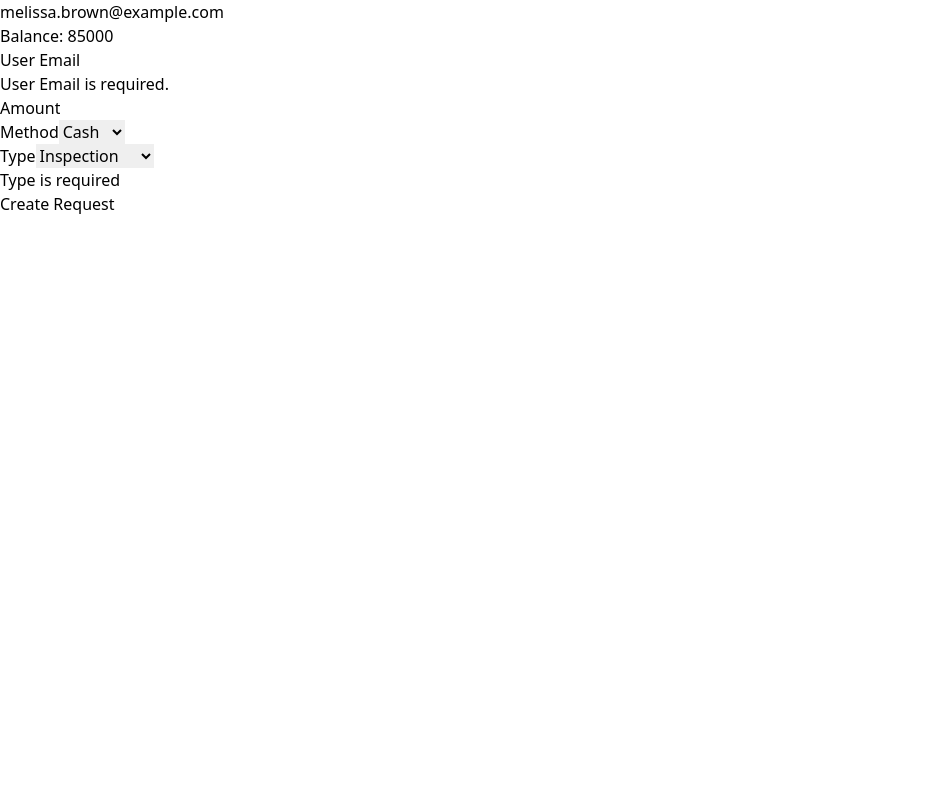
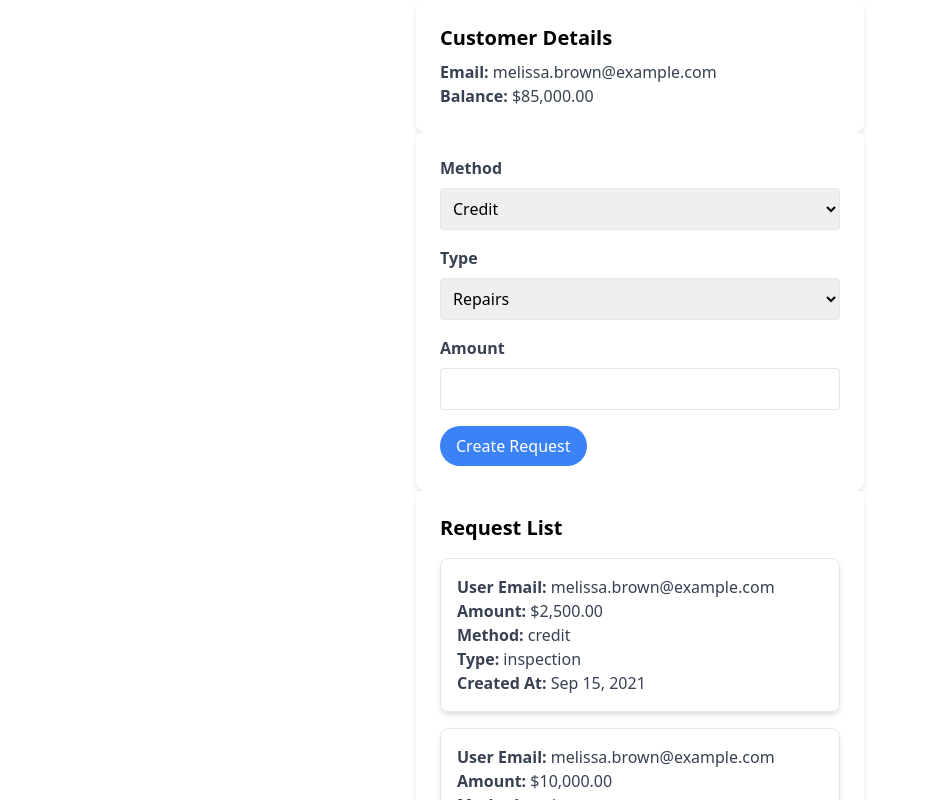
Before and after one commit to Victoria-27/mecho-credit-interview-challenge, an Angular app: page / in a window 1280 px wide. Shown: the top 800 px of the page, without its empty margins (0-926 px from the left). Built offline with nearby package versions, Linux system fonts and the light colour scheme.

Commit message:
added some UI designs using tialwind and also added some fucntionalities

```diff
--- a/src/app/app.component.html
+++ b/src/app/app.component.html
@@ -1,2 +1,3 @@
 <app-customer></app-customer>
 <app-request></app-request>
+<app-list-request></app-list-request>
--- a/src/app/app.module.ts
+++ b/src/app/app.module.ts
@@ -4,17 +4,20 @@ import { HttpClientModule } from '@angular/common/http';
 import { AppComponent } from './app.component';
 import { CustomerComponent } from './components/customer/customer.component';
 import { RequestComponent } from './components/request/request.component';
+import { ListRequestComponent } from './components/list-request/list-request.component';
+import { ReactiveFormsModule } from '@angular/forms';
 
 @NgModule({
   declarations: [
     AppComponent,
     CustomerComponent,
     RequestComponent,
+    ListRequestComponent,
   ],
-  imports: [
-    BrowserModule, HttpClientModule,
-  ],
+  imports: [BrowserModule,
+    HttpClientModule,
+    ReactiveFormsModule],
   providers: [],
-  bootstrap: [AppComponent]
+  bootstrap: [AppComponent],
 })
-export class AppModule { }
+export class AppModule {}
--- a/src/app/components/customer/customer.component.html
+++ b/src/app/components/customer/customer.component.html
@@ -1,4 +1,5 @@
-<div *ngFor="let customer of customers">
-    <p>{{customer.userEmail}}</p>
-    <p>Balance: {{customer.balance}}</p>
+<div *ngFor="let customer of customers" class="max-w-md mx-auto p-6 bg-white shadow-md rounded-lg">
+    <h2 class="text-xl font-bold mb-2">Customer Details</h2>
+    <p class="text-gray-700"><span class="font-bold">Email:</span> {{customer.userEmail}}</p>
+    <p class="text-gray-700"><span class="font-bold">Balance:</span> {{customer.balance | currency}}</p>
 </div>
--- /dev/null
+++ b/src/app/components/list-request/list-request.component.html
@@ -0,0 +1,12 @@
+<div class="max-w-md mx-auto p-6 bg-white shadow-md rounded-lg">
+    <h2 class="text-xl font-bold mb-4">Request List</h2>
+    <ul>
+        <li *ngFor="let request of requests" class="border p-4 mb-4 rounded-lg shadow-md">
+            <p class="text-gray-700"><span class="font-bold">User Email:</span> {{request.userEmail}}</p>
+            <p class="text-gray-700"><span class="font-bold">Amount:</span> {{request.amount | currency}}</p>
+            <p class="text-gray-700"><span class="font-bold">Method:</span> {{request.method}}</p>
+            <p class="text-gray-700"><span class="font-bold">Type:</span> {{request.type}}</p>
+            <p class="text-gray-700"><span class="font-bold">Created At:</span> {{request.createdAt | date}}</p>
+        </li>
+    </ul>
+</div>
--- /dev/null
+++ b/src/app/components/list-request/list-request.component.ts
@@ -0,0 +1,19 @@
+import { Component, OnInit } from '@angular/core';
+import { RequestService } from 'src/app/services/request/request.service';
+import { Request } from 'src/app/models/request.model';
+
+@Component({
+  selector: 'app-list-request',
+  templateUrl: './list-request.component.html',
+  styleUrls: ['./list-request.component.scss']
+})
+export class ListRequestComponent implements OnInit{
+  requests: Request[] = [];
+
+  constructor(private requestService: RequestService) {}
+
+  ngOnInit(): void {
+    this.requests = this.requestService.getRequests();
+  }
+
+}
--- a/src/app/components/request/request.component.html
+++ b/src/app/components/request/request.component.html
@@ -1,32 +1,29 @@
-<form >
-    <div>
-        <label for="userEmail">User Email</label>
-        <input type="email" id="userEmail" formControlName="userEmail" />
-        <div *ngIf="requestForm.get('userEmail')?.hasError('required')">User Email is required.</div>
-    </div>
-    <div>
-        <label for="amount">Amount</label>
-        <input type="number" id="amount" formControlName="amount" />
-        <div *ngIf="requestForm.get('amount')?.hasError('required')">Amount is required.</div>
-        <div *ngIf="requestForm.get('amount')?.hasError('min')">Amount must be greater than or equal to 0.</div>
-    </div>
-    <div>
-        <label for="method">Method</label>
-        <select formControlName="method" id="method">
+<form [formGroup]="requestForm" (ngSubmit)="createRequest()" class="max-w-md mx-auto p-6 bg-white shadow-md rounded-lg">
+
+    <div class="mb-4">
+        <label for="method" class="block text-gray-700 font-bold mb-2">Method</label>
+        <select formControlName="method" id="method" class="w-full p-2 border rounded">
             <option value="cash">Cash</option>
             <option value="credit">Credit</option>
         </select>
-        <div *ngIf="requestForm.get('method')?.hasError('required')">Method is required</div>
+        <div *ngIf="requestForm.get('method')?.hasError('required')" class="text-red-500 text-sm mt-1">Method is required</div>
     </div>
-    <div>
-        <label for="type">Type</label>
-        <select formControlName="type" id="type">
+
+    <div class="mb-4">
+        <label for="type" class="block text-gray-700 font-bold mb-2">Type</label>
+        <select formControlName="type" id="type" class="w-full p-2 border rounded">
             <option value="inspection">Inspection</option>
             <option value="servicing">Servicing</option>
             <option value="repairs">Repairs</option>
             <option value="maintenance">Maintenance</option>
         </select>
-        <div *ngIf="requestForm.get('type')?.hasError('required')">Type is required</div>
+        <div *ngIf="requestForm.get('type')?.hasError('required')" class="text-red-500 text-sm mt-1">Type is required</div>
     </div>
-    <button type="submit">Create Request</button>
+
+    <div class="mb-4">
+        <label for="amount" class="block text-gray-700 font-bold mb-2">Amount</label>
+        <input type="number" id="amount" formControlName="amount" readonly class="w-full p-2 border rounded">
+    </div>
+
+    <button type="submit" [disabled]="requestForm.invalid" class="bg-blue-500 text-white px-4 py-2 rounded-full hover:bg-blue-600">Create Request</button>
 </form>
--- a/src/app/components/request/request.component.ts
+++ b/src/app/components/request/request.component.ts
@@ -1,19 +1,27 @@
-import { Component, OnInit } from '@angular/core';
-import { FormBuilder, FormGroup, Validators } from '@angular/forms';
+import { Component, OnInit, OnDestroy } from '@angular/core';
+import { FormBuilder, FormControl, FormGroup, Validators } from '@angular/forms';
 import { RequestService } from 'src/app/services/request/request.service';
 import { Request } from 'src/app/models/request.model';
 import { CustomerService } from 'src/app/services/customer/customer.service';
 import { Customer } from 'src/app/models/customer.model';
-
+import { Subscription } from 'rxjs';
+export interface RequestForm {
+  Amount: number;
+  Method: string;
+  Type: string;
+}
 @Component({
   selector: 'app-request',
   templateUrl: './request.component.html',
   styleUrls: ['./request.component.scss'],
 })
-export class RequestComponent implements OnInit {
-  requestForm!: FormGroup;
+
+export class RequestComponent implements OnInit, OnDestroy {
+  requestForm!: FormGroup<any>;
   customers: Customer[] = [];
   request: Request[] = [];
+  globalSubscriptions: Subscription[] = []
+
 
   constructor(
     private formBuilder: FormBuilder,
@@ -26,14 +34,20 @@ export class RequestComponent implements OnInit {
     this.request = this.requestService.getRequests();
 
     this.requestForm = this.formBuilder.group({
-      userEmail: ['', Validators.required],
-      amount: ['0', [Validators.required, Validators.min(0)]],
+      amount:[null, [Validators.required, Validators.min(0)]],
       method: ['credit', Validators.required],
-      type: ['', Validators.required],
+      type:['repairs', Validators.required]
     });
+
+    this.globalSubscriptions.push(this.requestForm.controls['type'].valueChanges.subscribe({
+      next: (type: string) => {
+        console.log(type)
+        this.getServiceCost(type)
+      }
+    }))
   }
 
-  creatRequest() {
+  createRequest() {
     if (this.requestForm.valid) {
       const request: Request = this.requestForm.value;
       if (this.requestService.createRequest(request)) {
@@ -50,4 +64,30 @@ export class RequestComponent implements OnInit {
       alert('Please fill all the required fields and fix validation errors');
     }
   }
+
+ private getServiceCost(type: string) {
+  console.log('type',type)
+   const controls = this.requestForm.controls;
+    const selectedType = type
+    switch (selectedType) {
+      case 'inspection':
+      controls['amount'].setValue(2500);
+      return
+      case 'servicing':
+        controls['amount'].setValue(4000);
+        return
+      case 'repairs':
+        controls['amount'].setValue(10000);
+        return
+      case 'maintenance':
+        controls['amount'].setValue(6000);
+        return
+      default:
+        return 0;
+    }
+  }
+
+  ngOnDestroy(): void {
+    this.globalSubscriptions.forEach(x => x.unsubscribe());
+  }
 }
--- a/src/app/services/customer/customer.service.ts
+++ b/src/app/services/customer/customer.service.ts
@@ -1,5 +1,4 @@
 import { Injectable } from '@angular/core';
-import { HttpClient } from '@angular/common/http';
 import { Customer } from 'src/app/models/customer.model';
 import { CUSTOMERS } from 'src/app/data/customer.data';
 
@@ -9,9 +8,13 @@ import { CUSTOMERS } from 'src/app/data/customer.data';
 export class CustomerService {
   private customers: Customer[] = [];
 
-  constructor(private http: HttpClient) {
+  constructor() {
     this.customers = CUSTOMERS;
     // Initialize customers from session storage
+    const storedCustomers = sessionStorage.getItem('customers');
+    if (storedCustomers) {
+      this.customers = JSON.parse(storedCustomers);
+    }
   }
 
   getCustomers(): Customer[] {
@@ -32,9 +35,13 @@ export class CustomerService {
       customer.balance -= amount;
     }
 // Update customer data in session storage
+    this.updateCustomerInSessionStorage();
 
 return true;
 
   }
+  private updateCustomerInSessionStorage(): void {
+    sessionStorage.setItem('customers', JSON.stringify(this.customers));
+  }
 
 }
--- a/src/app/services/request/request.service.ts
+++ b/src/app/services/request/request.service.ts
@@ -13,7 +13,10 @@ export class RequestService {
     this.requests = REQUESTS;
 
     // Initialize requests from session storage
-
+    const storedRequests = sessionStorage.getItem('requests');
+    if (storedRequests) {
+      this.requests = JSON.parse(storedRequests);
+    }
   }
 
 
@@ -30,7 +33,7 @@ export class RequestService {
       this.requests.push(request);
 
          // Update requests data in session storage
-          sessionStorage.setItem('requests', JSON.stringify(this.requests));
+        this.updateRequestInSessionStorage();
           return true;
 
     } catch (error) {
@@ -39,4 +42,7 @@ export class RequestService {
         return false;
     }
   }
+  private updateRequestInSessionStorage() {
+    sessionStorage.setItem('requests', JSON.stringify(this.requests));
+  }
 }
```
Also changed, not shown: src/app/components/list-request/list-request.component.scss (added), 1 other file (tests, documents, lock files or other folders).
